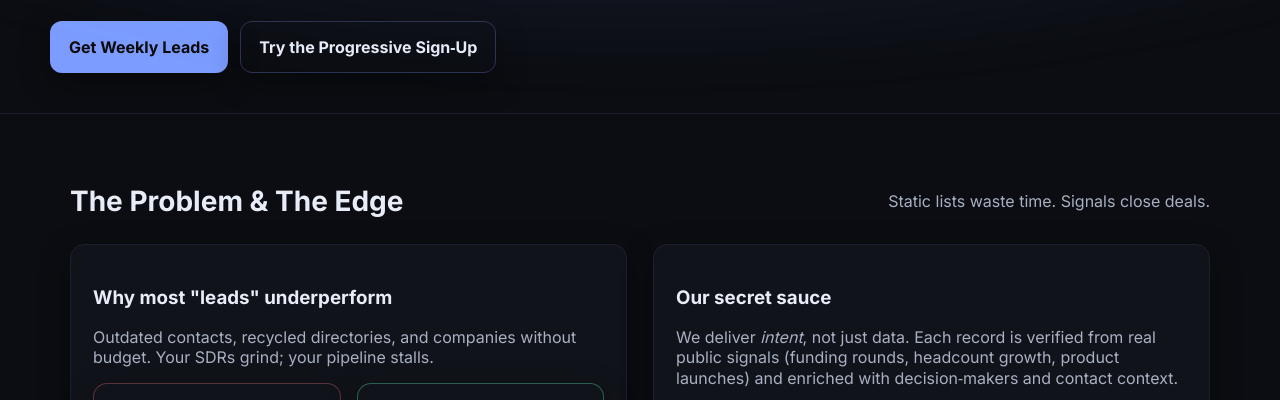
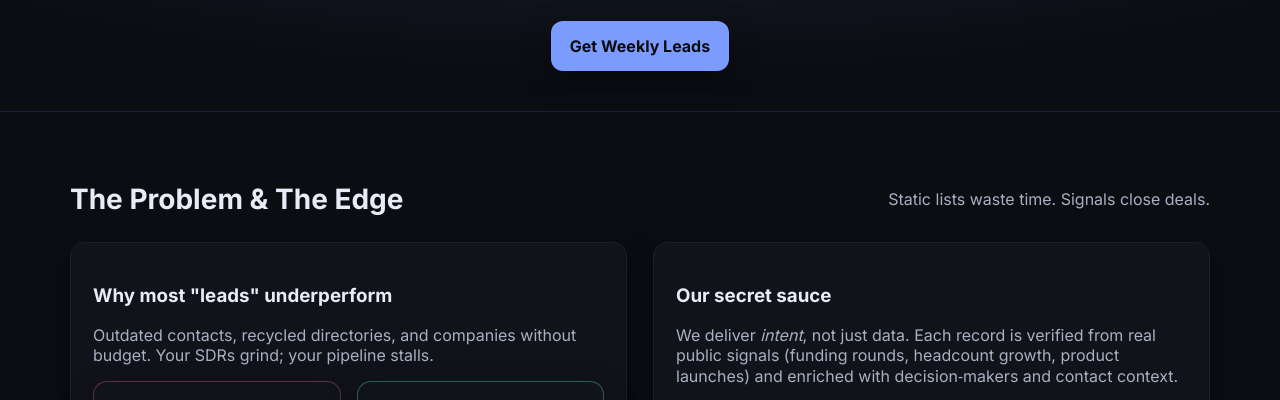
Before and after one commit to bryanp2020/buildbetterleads, a plain HTML site: page index.html in a window 1280 px wide. Shown: the part 341-741 px from the top of the page. Drawn offline with Linux system fonts and the light colour scheme.

Commit message:
Update index.html

```diff
--- a/index.html
+++ b/index.html
@@ -3,7 +3,7 @@
 <head>
   <meta charset="utf-8" />
   <meta name="viewport" content="width=device-width, initial-scale=1" />
-  <title>Lead Engine – Funded & High‑Intent B2B Leads, Weekly</title>
+  <title>Build Better Leads – Funded & High‑Intent B2B Leads, Weekly</title>
   <meta name="description" content="Get verified, high‑intent B2B leads from funded startups, healthcare, staffing, SaaS and SMB vendors — delivered weekly." />
   <meta name="robots" content="index,follow" />
   <link rel="canonical" href="https://www.yourdomain.com/" />
@@ -59,7 +59,7 @@
     .hero-grid{display:grid;grid-template-columns:1fr;gap:30px;align-items:center;justify-items:center;text-align:center}
     .hero h1{font-size:48px;line-height:1.05;margin:14px 0 10px}
     .hero p.sub{font-size:18px;color:var(--muted);margin:0 0 24px}
-    .hero .cta{display:flex;gap:12px;flex-wrap:wrap}
+    /*.hero .cta{display:flex;gap:12px;flex-wrap:wrap}*/
     .hero-card{border:1px solid var(--border);background:linear-gradient(180deg,#0e121b,#0b0d12);padding:18px;border-radius:var(--radius-2)}
     .kv{border:1px solid var(--border);border-radius:var(--radius-2);padding:18px;background:linear-gradient(180deg,#0f1320,#0b0d12)}
     .kv ul{display:grid;grid-template-columns:1fr 1fr;gap:12px 18px;margin:0;padding:0;list-style:none}
@@ -197,7 +197,7 @@
           <p class="sub">Get verified, high‑intent B2B leads from funded companies and fast‑growing teams — ideal for SaaS, Healthcare, Staffing and SMB vendors. Weekly drops. Real buying signals. Higher reply and demo rates.</p>
           <div class="cta">
             <a class="btn" href="#pricing">Get Weekly Leads</a>
-            <a class="btn secondary" href="#form-flow">Try the Progressive Sign‑Up</a>
+           <!-- <a class="btn secondary" href="#form-flow">Try the Progressive Sign‑Up</a> -->
           </div>
 
         </div>
```
